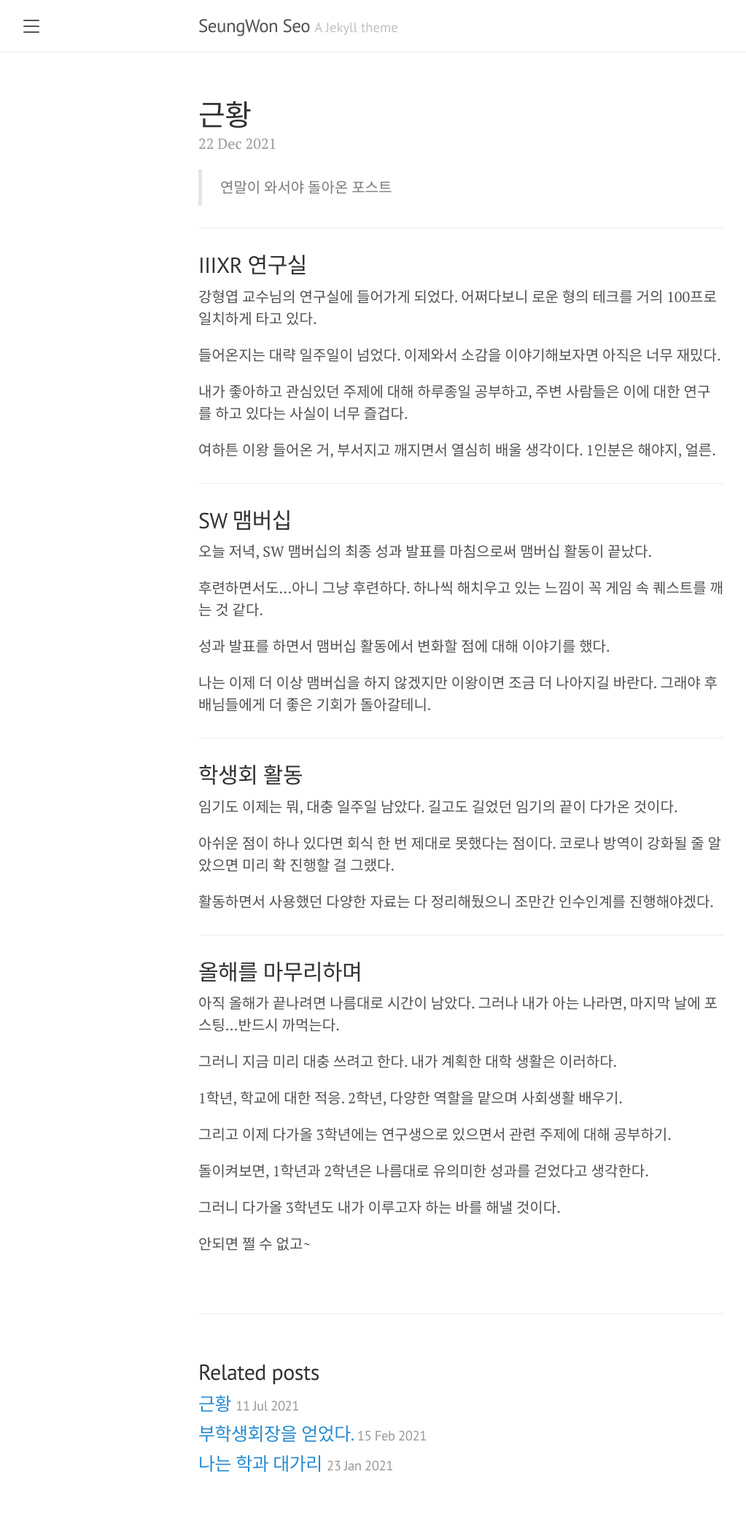
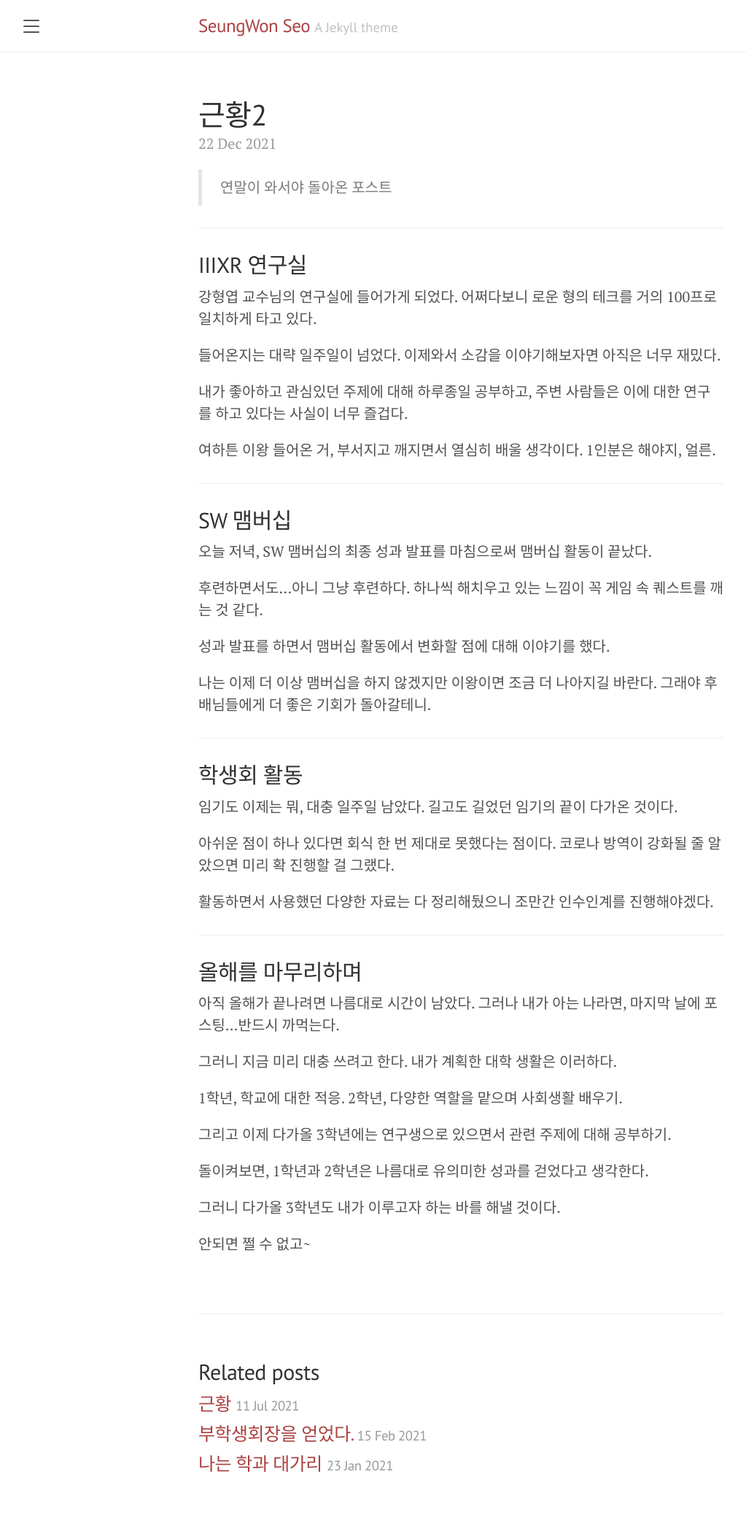
Before and after one commit to ssw03270/ssw03270.github.io, a Jekyll site: the page built from _posts/2021-12-22-End of the Year.md, in a window 1280 px wide. Shown: the whole page at 73% size, without its empty margins (8-1031 px from the left). Built offline with Jekyll 4.4.1, drawn with Linux system fonts in a browser that asks for light colours.

Commit message:
fix theme

```diff
--- a/_layouts/default.html
+++ b/_layouts/default.html
@@ -3,7 +3,7 @@
 
   {% include head.html %}
 
-  <body>
+  <body class="theme-base-08">
 
     {% include sidebar.html %}
 
--- a/_posts/2021-12-22-End of the Year.md
+++ b/_posts/2021-12-22-End of the Year.md
@@ -1,7 +1,7 @@
 ---
 
 layout: post
-title: 근황
+title: 근황2
 
 ---
 
--- a/public/css/poole.css
+++ b/public/css/poole.css
@@ -48,7 +48,7 @@ body {
 }
 
 html {
-  font-family: "Helvetica Neue", Helvetica, Arial, sans-serif;
+  font-family: "Nanum Gothic Coding", Helvetica, Arial, sans-serif;
   font-size: 16px;
   line-height: 1.5;
 }
```
